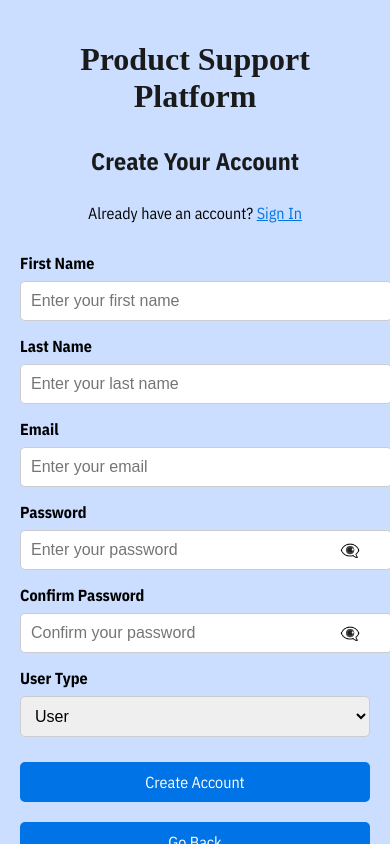
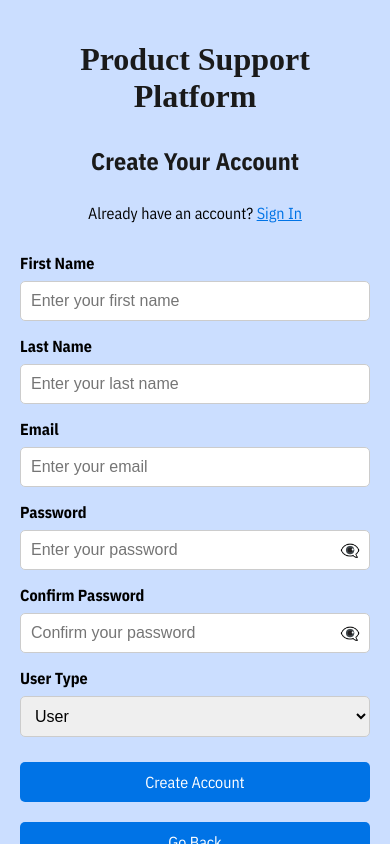
Before and after one commit to Mihir355/Ticket-Support-System, a React (Create React App) app in the folder frontend/: page /signup in a window 390 px wide. Built offline with nearby package versions, Linux system fonts and the light colour scheme; a web font is replaced by a local one.

Commit message:
border-box the signup form

```diff
--- a/frontend/src/styling/signup.css
+++ b/frontend/src/styling/signup.css
@@ -55,11 +55,12 @@
   width: 100%;
   max-width: 450px;
   margin-top: 10px;
-  box-sizing: border-box;
 }
 
 .signup-formGroup {
   margin-bottom: 15px;
+  width: 100%;
+  box-sizing: border-box;
 }
 
 .signup-label {
@@ -76,6 +77,7 @@
   font-size: 1rem;
   border: 1px solid #ccc;
   border-radius: 5px;
+  box-sizing: border-box;
 }
 
 .signup-input:focus,
@@ -181,7 +183,4 @@
     overflow-y: auto;
     box-sizing: border-box;
   }
-  .signup-form{
-    box-sizing: border-box;
-  }
 }
```
